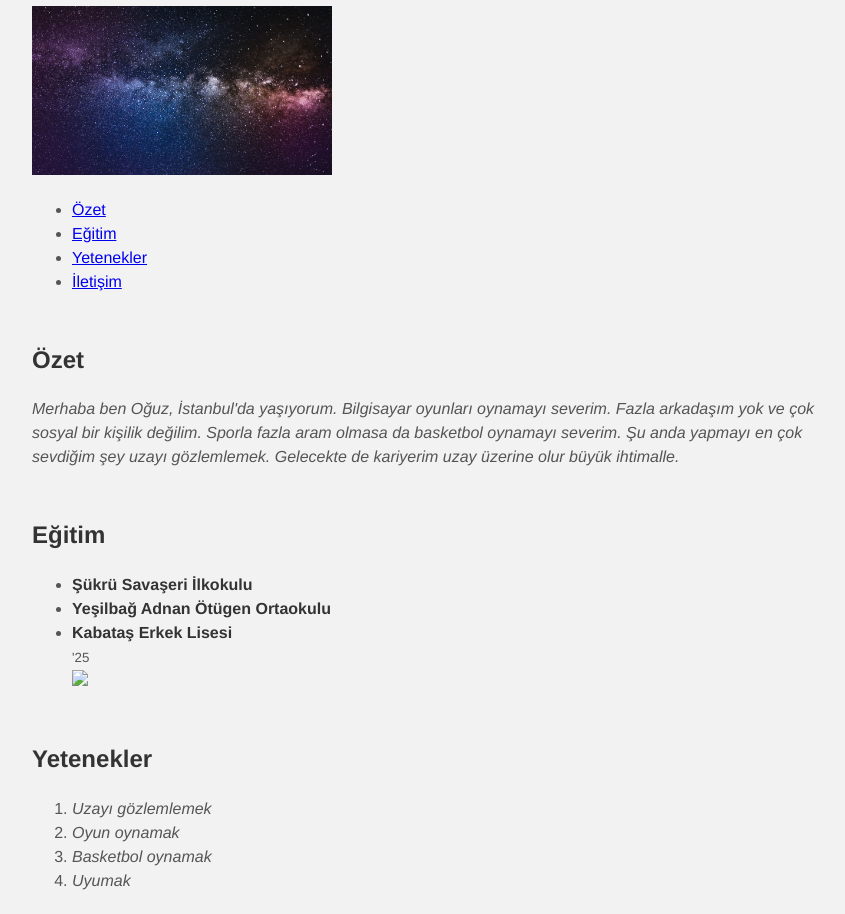
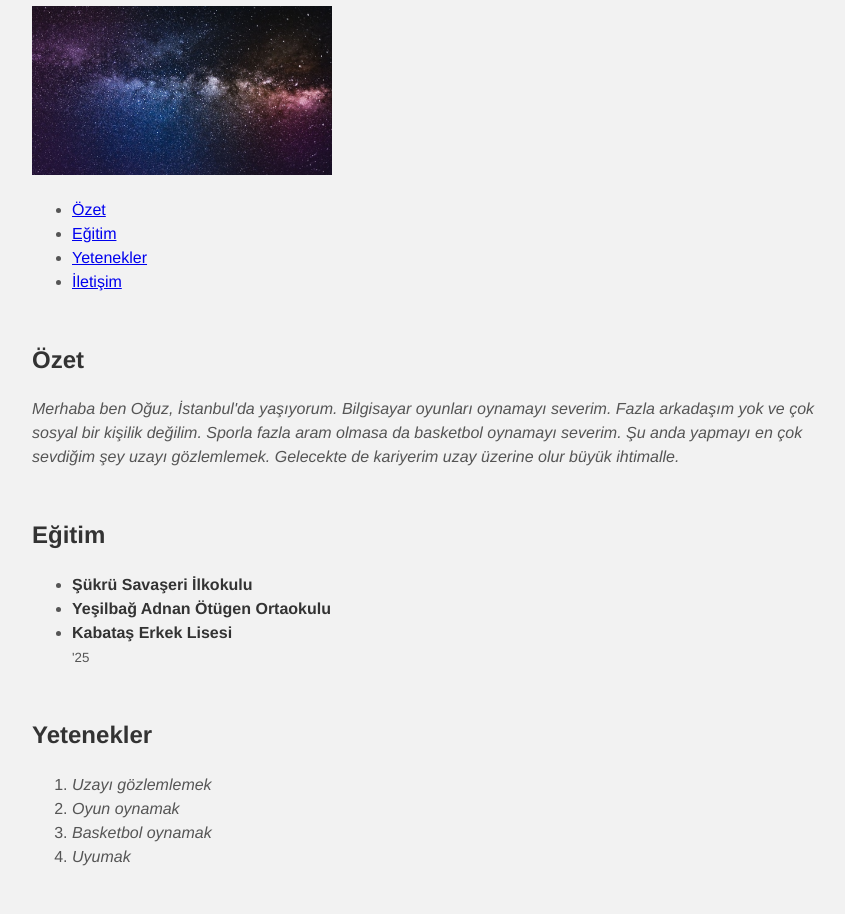
Before and after one commit to Astronomer10/a, a plain HTML site: page index.html in a window 1280 px wide. Shown: the part 149-1063 px from the top of the page, without its empty margins (208-1053 px from the left). Drawn offline with Linux system fonts and the light colour scheme.

Commit message:
Update index.html

```diff
--- a/index.html
+++ b/index.html
@@ -41,7 +41,6 @@
                     <strong >Kabataş Erkek Lisesi</strong><br>
                     <small>'25</small><br>
                 </li>
-		    <img src="img2/foto2.jpg" width="300"/>
             </ul>
         </section>
         <section id="skills">
```
